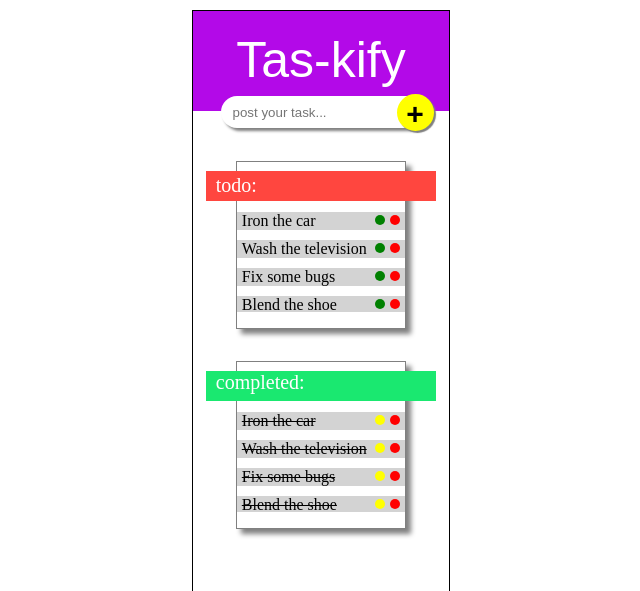
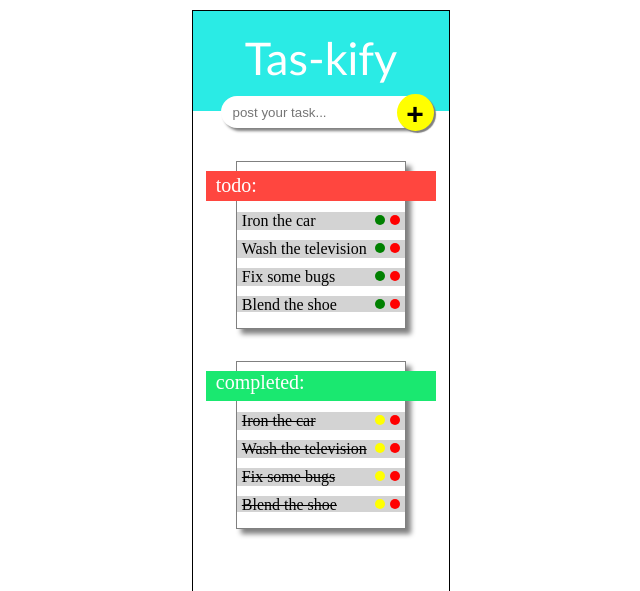
Before and after one commit to bitbender1010/Tas-kify, a plain HTML site: page index.html in a window 1280 px wide. Shown: the top 591 px of the page, without its empty margins (320-960 px from the left). Drawn offline with Linux system fonts and the light colour scheme; a script that the page names is missing.

Commit message:
blah blah

```diff
--- a/style.css
+++ b/style.css
@@ -12,10 +12,10 @@ body {
 }
 
 #taskify {
-    background: #B309E8;
+    background: #2AEBE5;
     color: white;
-    font-family: fantasy;
-    font-size: 50px;
+    font-family: 'Gill Sans', 'Gill Sans MT', Calibri, 'Trebuchet MS', sans-serif;
+    font-size: 45px;
     text-align: center;
     width: 100%;
     height: 100px;
```
